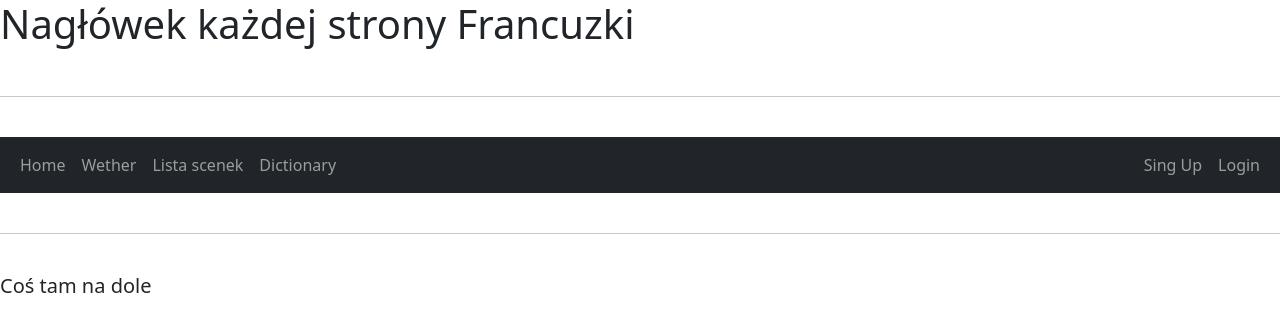
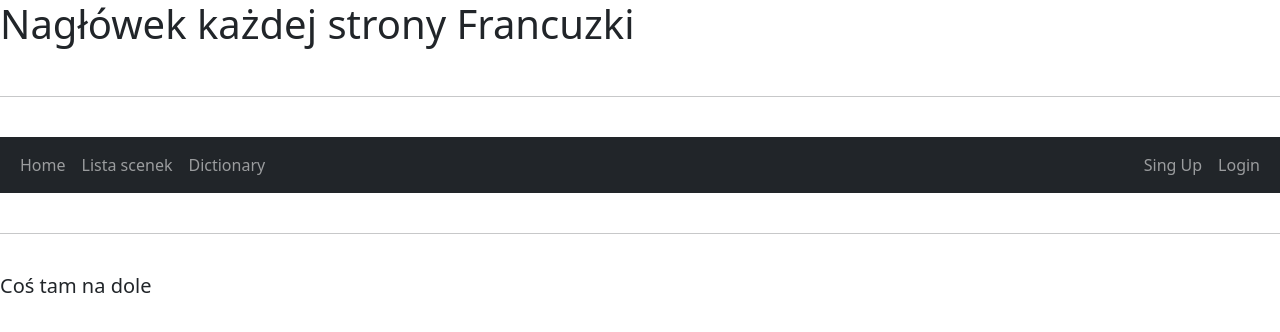
Before and after one commit to MaksymilianLach1990/website_for_france, a Django app: template myside/france/templates/france/index.html in a window 1280 px wide. Shown: the top 332 px of the page. Run offline with Django 3.2, Linux system fonts and the light colour scheme; the template is opened without the code that fills it, so the values that code supplies are empty.

Commit message:
Fix index.html. Delete unnecessary code

```diff
--- a/myside/france/templates/france/index.html
+++ b/myside/france/templates/france/index.html
@@ -25,9 +25,6 @@
                         <ul class="navbar-nav">
                             <li class="nav-item">
                                 <a class="nav-link" href="{% url 'france' %}">Home</a>
-                            </li>
-                            <li class="nav-item">
-                                <a class="nav-link" href="{% url 'wether' %}">Wether</a>
                             </li>
                             <li class="nav-item">
                                 <a class="nav-link" href="{% url 'scenes-list' %}">Lista scenek</a>
```
